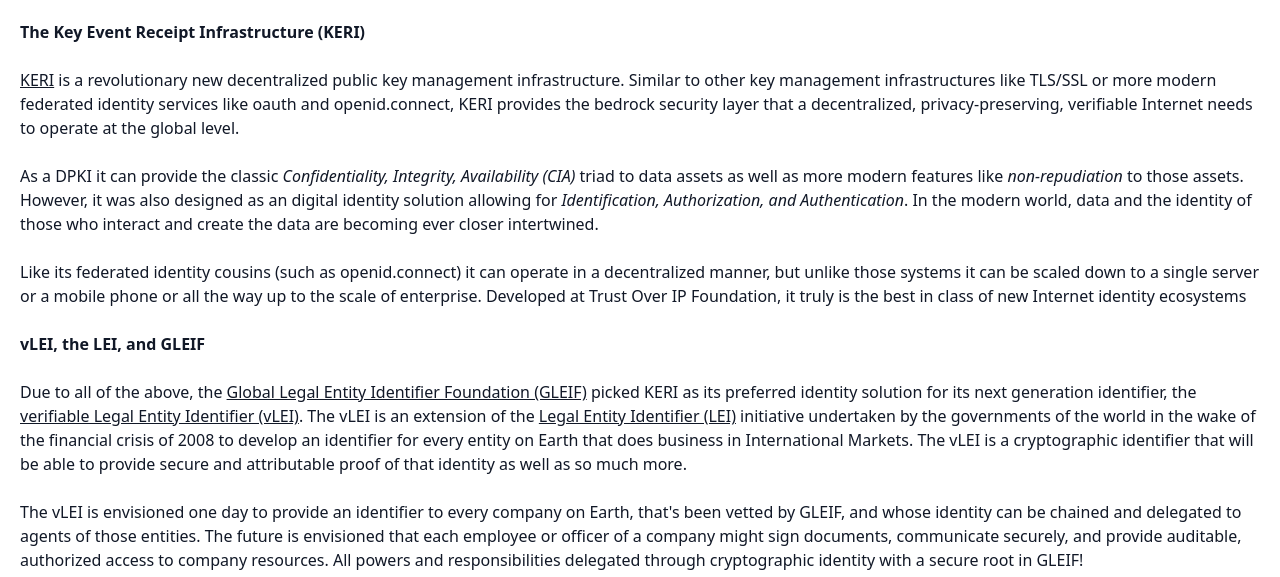
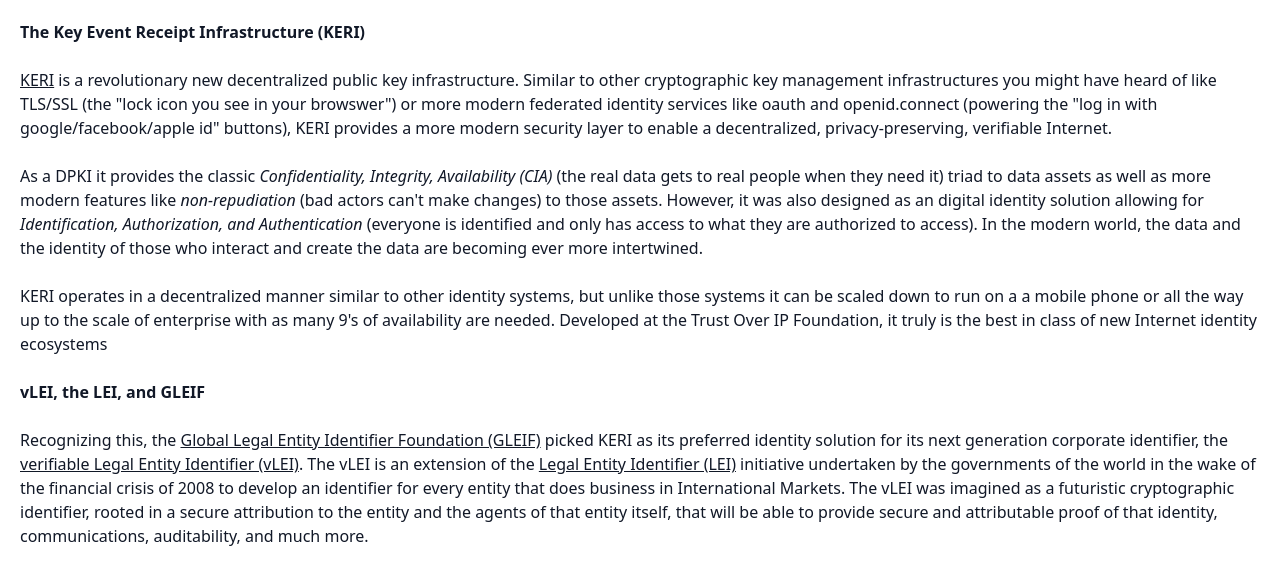
Before and after one commit to vLEIDA/vleida.github.io, a website: page what-is-keri-the-lei-and-vlei.html in a window 1280 px wide. Shown: the part 204-781 px from the top of the page. Drawn offline with Linux system fonts and the light colour scheme.

Commit message:
Changed some text around.

```diff
--- a/what-is-keri-the-lei-and-vlei.html
+++ b/what-is-keri-the-lei-and-vlei.html
@@ -22,13 +22,12 @@
         <section id="what-is-keri-the-vlei-and-the-lei" class="space-y-6 content-center">
             <h2 class="text-3xl font-bold">What is KERI, the vLEI, and the LEI?</h2>
             <h3 class="text-1xl font-bold">The Key Event Receipt Infrastructure (KERI)</h3>
-            <p><a href="https://keri.one/">KERI</a> is a revolutionary new decentralized public key management infrastructure.  Similar to other key management infrastructures like TLS/SSL or more modern federated identity services like oauth and openid.connect, KERI provides the bedrock security layer that a decentralized, privacy-preserving, verifiable Internet needs to operate at the global level.</p>
-            <p>As a DPKI it can provide the classic <i>Confidentiality, Integrity, Availability (CIA)</i> triad to data assets as well as more modern features like <i>non-repudiation</i> to those assets.  However, it was also designed as an digital identity solution allowing for <i>Identification, Authorization, and Authentication</i>.  In the modern world, data and the identity of those who interact and create the data are becoming ever closer intertwined.</p>
-            <p>Like its federated identity cousins (such as openid.connect) it can operate in a decentralized manner, but unlike those systems it can be scaled down to a single server or a mobile phone or all the way up to the scale of enterprise.  Developed at Trust Over IP Foundation, it truly is the best in class of new Internet identity ecosystems</p>
+            <p><a href="https://keri.one/">KERI</a> is a revolutionary new decentralized public key infrastructure.  Similar to other cryptographic key management infrastructures you might have heard of like TLS/SSL (the "lock icon you see in your browswer") or more modern federated identity services like oauth and openid.connect (powering the "log in with google/facebook/apple id" buttons), KERI provides a more modern security layer to enable a decentralized, privacy-preserving, verifiable Internet.</p>
+            <p>As a DPKI it provides the classic <i>Confidentiality, Integrity, Availability (CIA)</i> (the real data gets to real people when they need it) triad to data assets as well as more modern features like <i>non-repudiation</i> (bad actors can't make changes) to those assets.  However, it was also designed as an digital identity solution allowing for <i>Identification, Authorization, and Authentication</i> (everyone is identified and only has access to what they are authorized to access).  In the modern world, the data and the identity of those who interact and create the data are becoming ever more intertwined.</p>
+            <p>KERI operates in a decentralized manner similar to other identity systems, but unlike those systems it can be scaled down to run on a a mobile phone or all the way up to the scale of enterprise with as many 9's of availability are needed.  Developed at the Trust Over IP Foundation, it truly is the best in class of new Internet identity ecosystems</p>
 
             <h3 class="text-1xl font-bold">vLEI, the LEI, and GLEIF</h3>
-            <p>Due to all of the above, the <a href="https://gleif.org">Global Legal Entity Identifier Foundation (GLEIF)</a> picked KERI as its preferred identity solution for its next generation identifier, the <a href="https://www.gleif.org/en/vlei/introducing-the-verifiable-lei-vlei">verifiable Legal Entity Identifier (vLEI)</a>.  The vLEI is an extension of the <a href="https://www.gleif.org/en/about-lei/introducing-the-legal-entity-identifier-lei">Legal Entity Identifier (LEI)</a> initiative undertaken by the governments of the world in the wake of the financial crisis of 2008 to develop an identifier for every entity on Earth that does business in International Markets.  The vLEI is a cryptographic identifier that will be able to provide secure and attributable proof of that identity as well as so much more. </p>
-            <p>The vLEI is envisioned one day to provide an identifier to every company on Earth, that's been vetted by GLEIF, and whose identity can be chained and delegated to agents of those entities.  The future is envisioned that each employee or officer of a company might sign documents, communicate securely, and provide auditable, authorized access to company resources.  All powers and responsibilities delegated through cryptographic identity with a secure root in GLEIF!</p>
+            <p>Recognizing this, the <a href="https://gleif.org">Global Legal Entity Identifier Foundation (GLEIF)</a> picked KERI as its preferred identity solution for its next generation corporate identifier, the <a href="https://www.gleif.org/en/vlei/introducing-the-verifiable-lei-vlei">verifiable Legal Entity Identifier (vLEI)</a>.  The vLEI is an extension of the <a href="https://www.gleif.org/en/about-lei/introducing-the-legal-entity-identifier-lei">Legal Entity Identifier (LEI)</a> initiative undertaken by the governments of the world in the wake of the financial crisis of 2008 to develop an identifier for every entity that does business in International Markets.  The vLEI was imagined as a futuristic cryptographic identifier, rooted in a secure attribution to the entity and the agents of that entity itself, that will be able to provide secure and attributable proof of that identity, communications, auditability, and much more.</p>
 
         <!-- Contact Info -->
         <section id="contact" class="mt-10 space-y-6">
```
